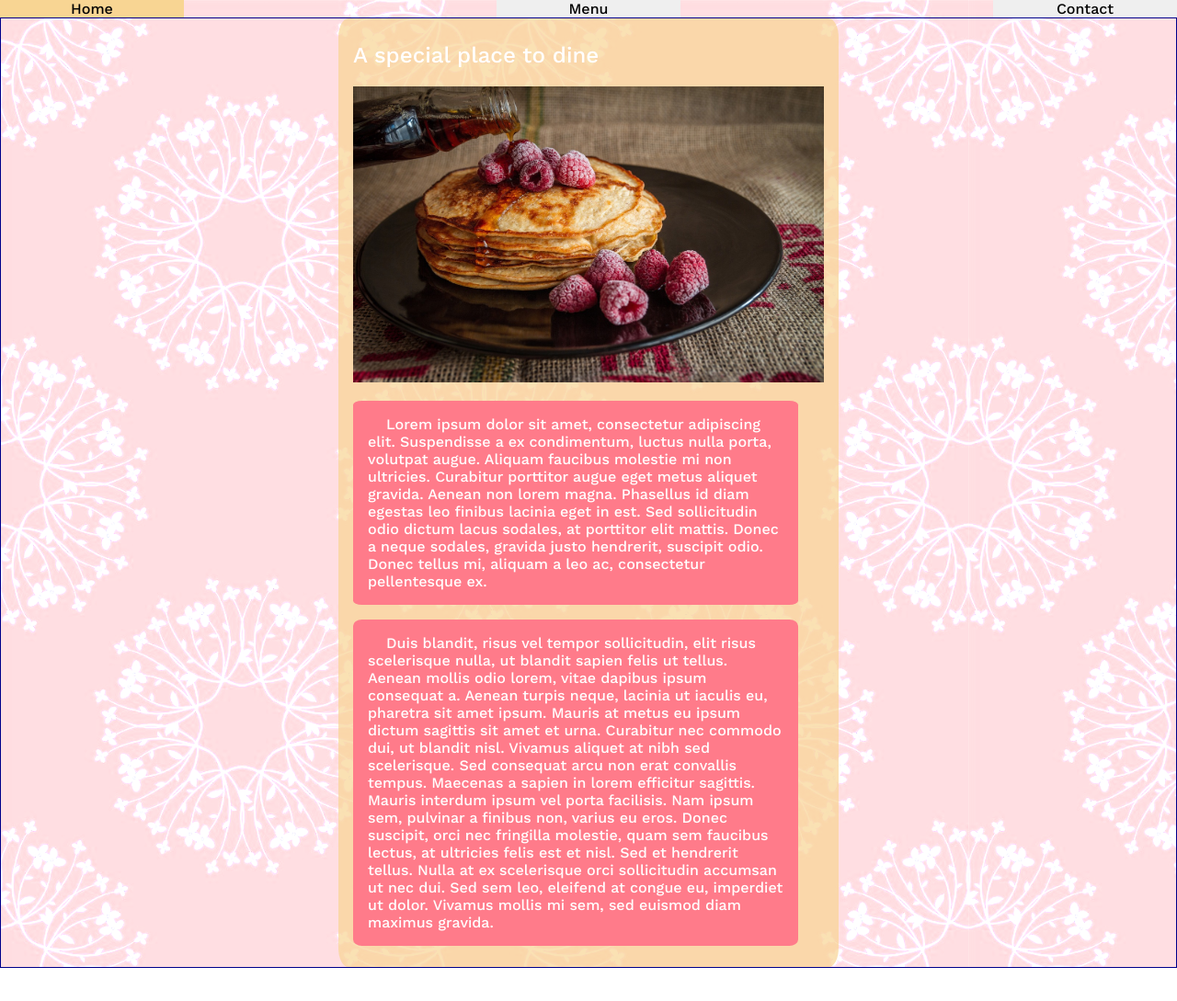
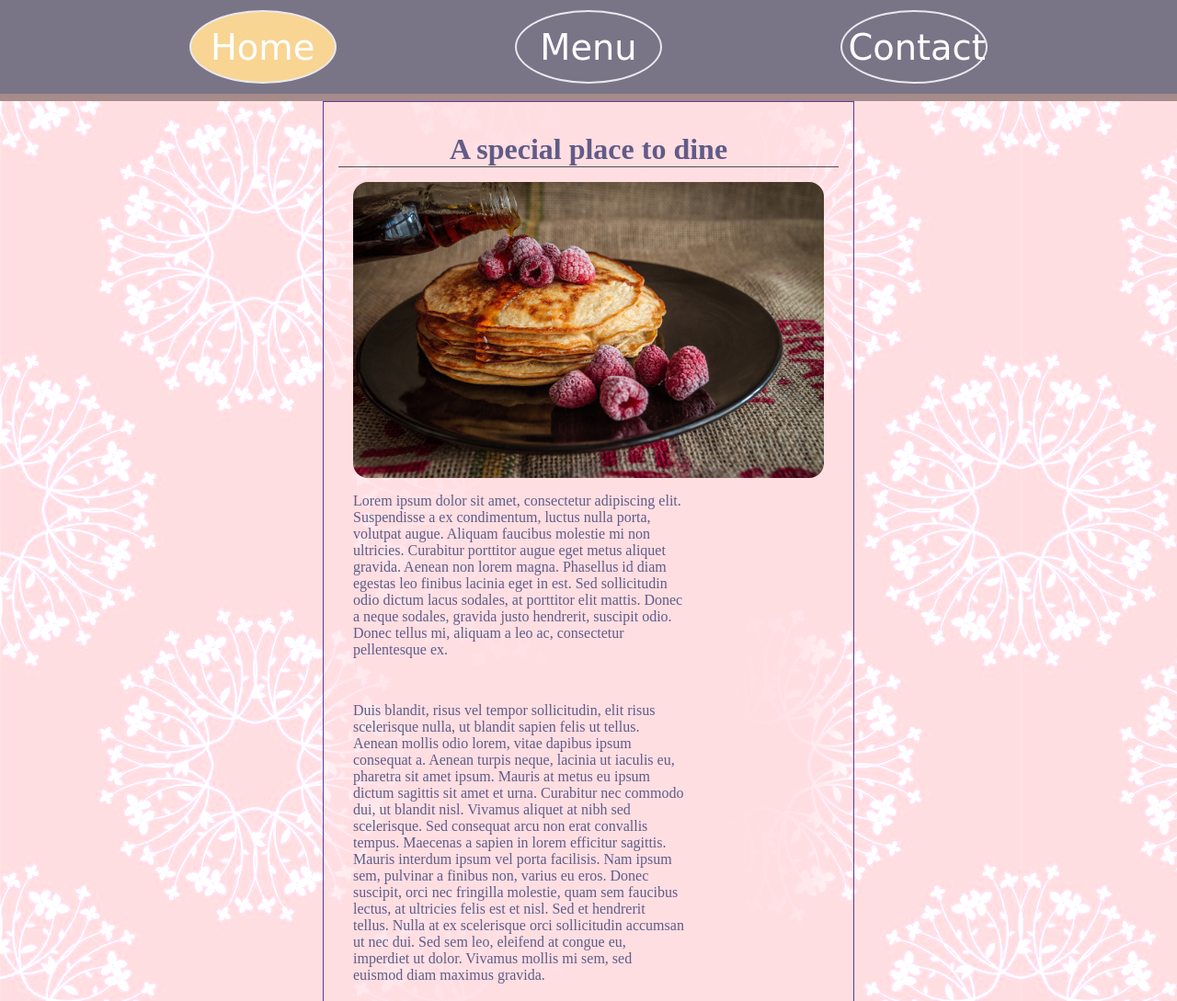
Before and after one commit to ShelbyEliza/odin-restaurant-page, a website built with webpack: page template.html in a window 1280 px wide. Shown: the top 1089 px of the page at 92% size. Before the commit the page ends 1053 px from the top, so only its background shows below. Built offline with nearby package versions, Linux system fonts and the light colour scheme; a web font is replaced by a local one.

Commit message:
Format css

```diff
--- a/src/home.js
+++ b/src/home.js
@@ -4,6 +4,7 @@ export default function home(data) {
 	const homeWrapper = document.createElement("div");
 	const headline = document.createElement("h2");
 	const aboutDiv = document.createElement("div");
+	const aboutContent = document.createElement("div");
 
 	const aboutP1 = document.createElement("p");
 	const aboutP2 = document.createElement("p");
@@ -17,6 +18,7 @@ export default function home(data) {
 	homeWrapper.id = "home-page";
 	homeWrapper.classList.add("home-wrapper");
 	aboutDiv.classList.add("about-wrapper");
+	aboutContent.classList.add("about-content");
 	headline.classList.add("headline");
 	aboutP1.classList.add("about");
 	aboutP2.classList.add("about");
@@ -25,11 +27,13 @@ export default function home(data) {
 	aboutP1.textContent = data.about.p1;
 	aboutP2.textContent = data.about.p2;
 
+	aboutContent.appendChild(homeImg);
+	aboutContent.appendChild(aboutP1);
+	aboutContent.appendChild(aboutP2);
+
 	aboutDiv.appendChild(headline);
-	aboutDiv.appendChild(homeImg);
-
-	aboutDiv.appendChild(aboutP1);
-	aboutDiv.appendChild(aboutP2);
+	aboutDiv.appendChild(aboutContent);
+	// aboutDiv.appendChild(homeImg);
 
 	homeWrapper.appendChild(aboutDiv);
 
--- a/src/style.css
+++ b/src/style.css
@@ -1,8 +1,23 @@
+@import url("https://fonts.googleapis.com/css2?family=Artifika&family=Cabin+Sketch:wght@400;700&display=swap");
+
 @font-face {
 	font-family: "work-sans";
 	src: url("./work-sans-medium.woff") format("woff");
 	font-weight: 600;
 	font-style: normal;
+}
+
+:root {
+	--pink-pleasure: #ffdee2;
+	--trans-pink-pleasure: #ffdee200;
+	--instant-noodles: #f8d593;
+	--heron: #605c87;
+	--flying-carpet: #7a7487;
+	--earth-bound: #a58b8a;
+	--molasses: #56494a;
+	--smoking-mirror: #a39389;
+	--moonless-night: #303030;
+	--diamond-cut: #e9e9ed;
 }
 
 html,
@@ -12,68 +27,108 @@ body {
 
 	font-size: 16px;
 	font-family: "work-sans";
-	/* font-family: "Hind Madurai", sans-serif, -apple-system, BlinkMacSystemFont,
-		"Segoe UI", Roboto, Oxygen, Ubuntu, Cantarell, "Open Sans", "Helvetica Neue",
-		sans-serif; */
+	font-family: "Artifika", serif, -apple-system, BlinkMacSystemFont, "Segoe UI",
+		Roboto, Oxygen, Ubuntu, Cantarell, "Open Sans", "Helvetica Neue", sans-serif;
 	color: white;
 }
 body {
 	background: content-box url("./floral-pattern-pink.png");
 	background-size: contain;
-	/* background-blend-mode: multiply; */
-	/* filter: grayscale(80%); */
-	/* background-repeat: no-repeat; */
-	/* background: rgb(150, 69, 150); */
 }
-button,
-input {
-	width: 200px;
-	margin: 0;
-	padding: 0;
-	box-sizing: border-box;
+h2 {
+	text-align: center;
+	color: var(--heron);
+	font-size: 2rem;
+	font-weight: 700;
+	margin-bottom: 0rem;
+	border-bottom: 1px solid var(--molasses);
 
-	font-family: inherit;
-	font-size: 100%;
+	font-family: "Artifika", serif;
 }
 button {
+	width: 10rem;
+	height: 5rem;
+	margin: 0;
+	box-sizing: border-box;
+	border-radius: 100%;
+	border: 2px solid var(--diamond-cut);
 	box-shadow: none;
-	border: none;
+	background-color: var(--trans-pink-pleasure);
+
+	font-size: 2.4rem;
+	font-family: "Cabin Sketch", cursive;
+
+	color: white;
 }
 button:hover {
 	cursor: pointer;
+	background-color: var(--heron);
+	border-color: var(--instant-noodles);
+	color: var(--instant-noodles);
 }
 nav {
 	display: flex;
-	justify-content: space-between;
+	justify-content: space-evenly;
+	padding: 0.7rem;
+	border-bottom: 8px solid var(--earth-bound);
+	background-color: var(--flying-carpet);
 }
 .home-wrapper {
-	border: 1px solid darkblue;
 	display: flex;
 	flex-direction: column;
 	align-items: center;
 	justify-content: center;
 }
 img {
+	float: left;
 	width: 40vw;
 	height: auto;
+	padding: 1rem;
+	/* margin-right: 1rem;
+	margin-bottom: 1rem; */
+	border-radius: 2rem;
+	/* border: 1px solid green; */
 }
 .about-wrapper {
-	background-color: #f8d593b3;
-	border-radius: 2%;
+	background: linear-gradient(
+		0.25turn,
+		var(--trans-pink-pleasure),
+		2%,
+		var(--pink-pleasure),
+		95%,
+		var(--trans-pink-pleasure)
+	);
 	padding: 0.4rem 1rem;
+	border: 1px solid rebeccapurple;
 }
 .about {
 	padding: 1rem 1rem;
 	border-radius: 2%;
 
 	max-width: 45ch;
-	text-indent: 2ch;
+	/* text-indent: 2ch; */
 	text-align: start;
-	/* background-color: #ffdee2; */
-	background-color: #ff7b8a;
+	color: var(--heron);
+	overflow-wrap: break-word;
+	/* border: 1px solid green; */
+
+	/* background-color: #ff7b8a; */
+}
+.about-content {
+	/* display: grid;
+	grid-template-columns: minmax(20%, 1fr) 1fr;
+	margin: 1rem 4rem; */
+	/* grid-template-rows: 1fr auto; */
+	/* display: flex;
+	flex-flow: row wrap;
+	justify-content: center; */
+}
+.about-content p:first-of-type {
+	grid-column: 2 / 3;
+	margin-top: 0rem;
 }
 .active {
-	background-color: #f8d593;
+	background-color: var(--instant-noodles);
 }
 /* .about::first-line {
 	color: blue;
```
